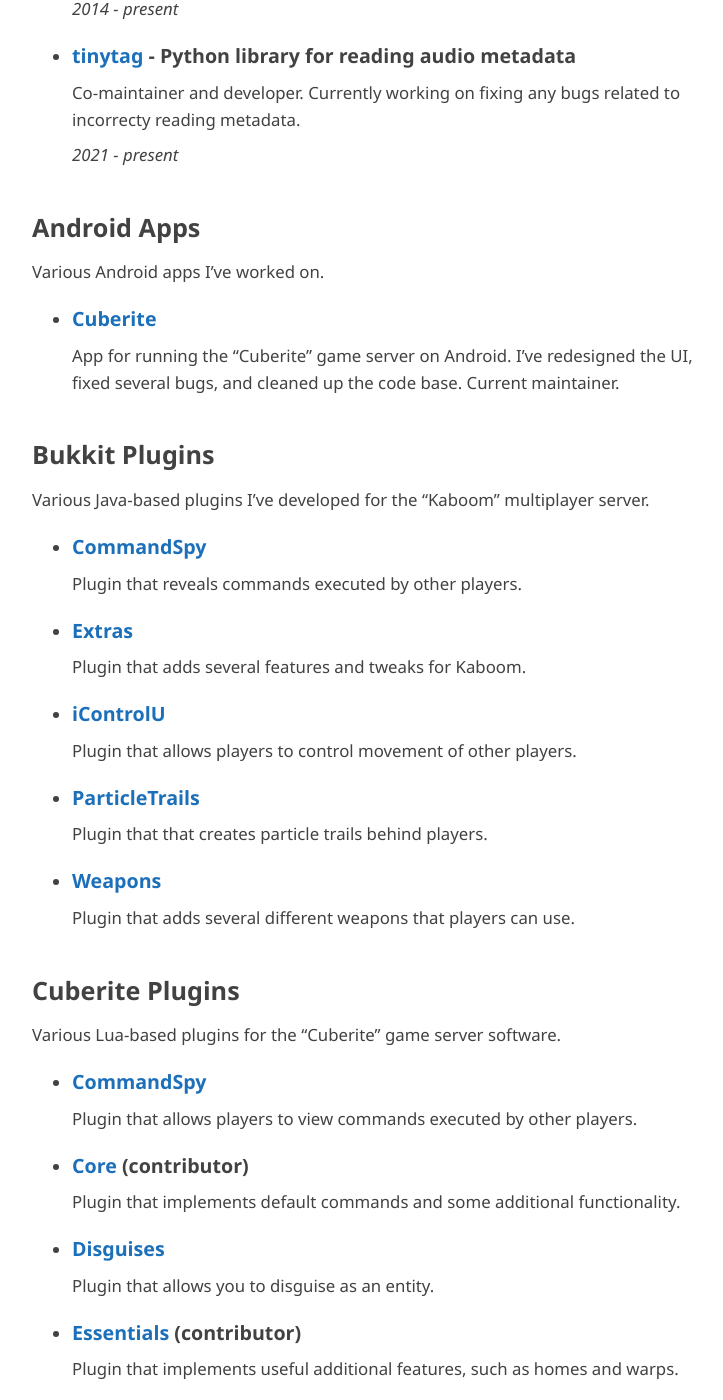
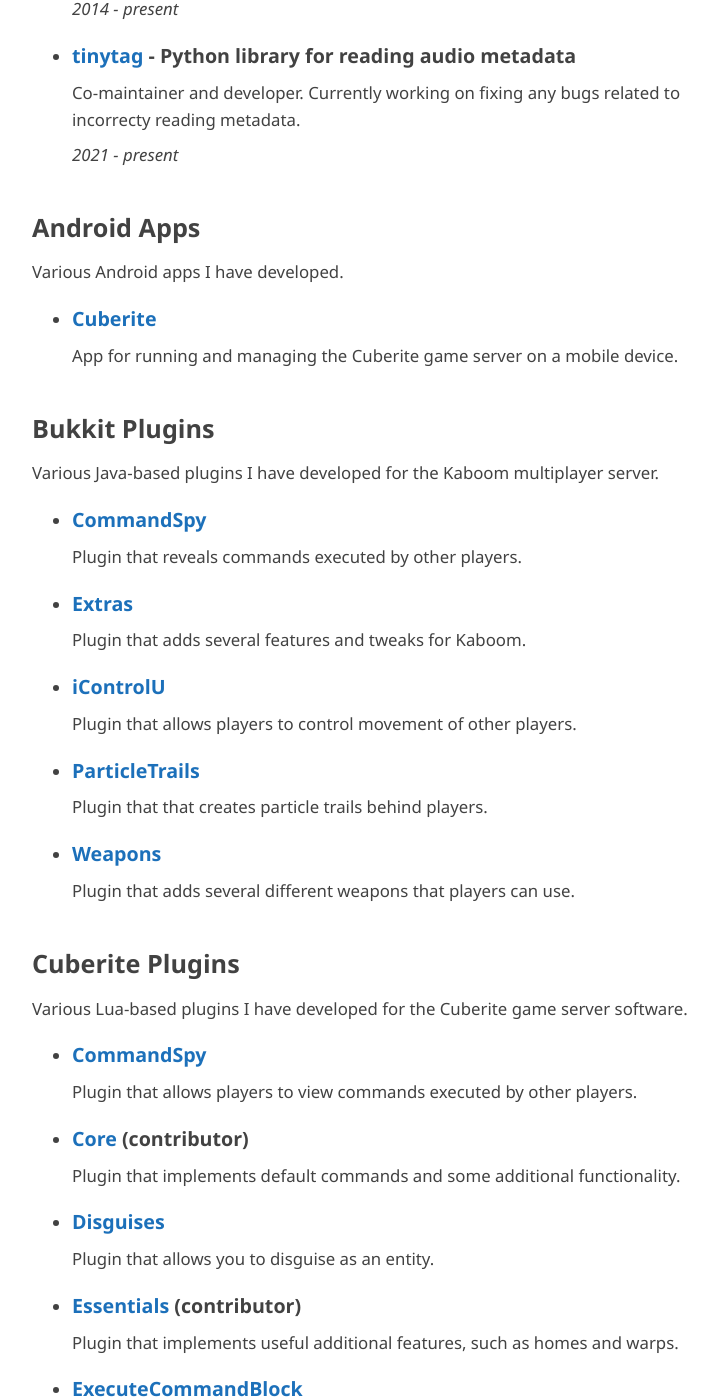
Before and after one commit to mathiascode/projects, a Jekyll site: the page built from index.md, in a window 1280 px wide and 1400 px high, scrolled down 602 px. Shown: the whole window, without its empty margins (272-995 px from the left). Built offline with Jekyll 4.4.1, drawn with Linux system fonts in a browser that asks for light colours; our own code applies the rules of GitHub Pages for plain Markdown files; some of the changed text lies outside the part shown.

Commit message:
Update a few descriptions

```diff
--- a/index.md
+++ b/index.md
@@ -34,17 +34,16 @@
 
 ## Android Apps
 
-Various Android apps I've worked on.
+Various Android apps I have developed.
 
  * ### [Cuberite](https://github.com/cuberite/android)
 
-   App for running the "Cuberite" game server on Android. I've redesigned the UI, fixed several bugs, and cleaned
-   up the code base. Current maintainer.
+   App for running and managing the Cuberite game server on a mobile device.
 
 
 ## Bukkit Plugins
 
-Various Java-based plugins I've developed for the "Kaboom" multiplayer server.
+Various Java-based plugins I have developed for the Kaboom multiplayer server.
 
  * ### [CommandSpy](https://github.com/kaboomserver/commandspy)
 
@@ -69,7 +68,7 @@
 
 ## Cuberite Plugins
 
-Various Lua-based plugins for the "Cuberite" game server software.
+Various Lua-based plugins I have developed for the Cuberite game server software.
 
  * ### [CommandSpy](https://github.com/mathiascode/CommandSpy)
 
@@ -118,7 +117,7 @@
 
 ## Website Designs
 
-Various website designs I've created and implemented.
+Various website designs I have created and implemented.
 
  * ### [Cuberite](https://cuberite.org/) ([source code](https://github.com/cuberite/cuberite.github.io))
 
```
